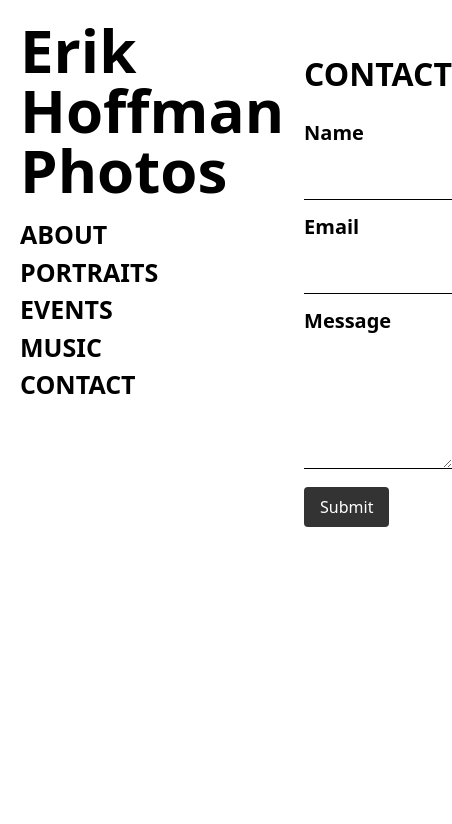
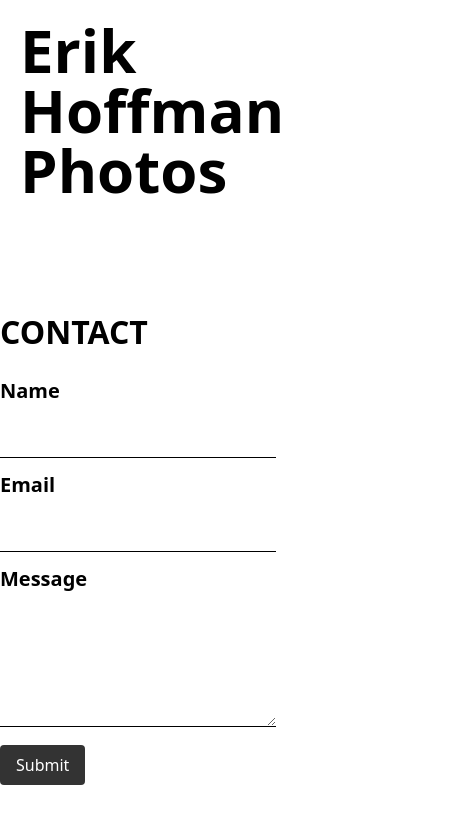
Before and after one commit to ehoffman66/photography-portfolio, a React (Create React App) app: page /contact in a window 390 px wide. Shown: the top 824 px of the page, 452 px wide, since content can reach past the window. Built offline with nearby package versions, Linux system fonts and the light colour scheme.

Commit message:
Update styling to accomidate mobile viewing

```diff
--- a/src/App.css
+++ b/src/App.css
@@ -39,16 +39,31 @@
 
 .app-container {
   display: flex;
-  height: 100vh; /* occupy the full viewport height */
+  height: 100vh;
+  flex-direction: row;
+}
+
+@media screen and (max-width: 768px) {
+  .app-container {
+    flex-direction: column;
+  }
+
+  .app-container > nav {
+    width: 100%;
+  }
+
+  .app-container > .routes {
+    width: 100%;
+  }
 }
 
 .app-container > nav {
-  flex: 0 0 20%; /* do not grow, do not shrink, base width is 20% of the container */
+  flex: 0 0 20%;
   padding: 20px;
 }
 
 .app-container > .routes {
-  flex: 1; /* grow to occupy all remaining space */
+  flex: 1;
   padding: 20px;
 }
 
@@ -67,8 +82,8 @@
 }
 
 .nav-link:hover {
-  color: #18d9bb; /* Change to your desired hover color */
-  font-size: 28px; /* Increase the font size on hover */
+  color: #18d9bb;
+  font-size: 28px;
 }
 
 .contact-form-container input,
@@ -86,3 +101,65 @@
   outline: none;
   border-bottom: 1px solid #000;
 }
+
+.nav-toggler {
+  cursor: pointer;
+  width: 30px;
+  height: 22px;
+  position: relative;
+  display: flex;
+  flex-direction: column;
+  justify-content: space-between;
+  align-items: center;
+}
+
+.nav-toggler span {
+  width: 100%;
+  height: 4px;
+  background-color: #000; /* Changed color to black */
+  z-index: 1;
+}
+
+.nav-toggler.open span:nth-child(1) {
+  transform: rotate(45deg);
+  position: absolute;
+}
+
+.nav-toggler.open span:nth-child(2) {
+  opacity: 1;
+}
+
+.nav-toggler.open span:nth-child(3) {
+  transform: rotate(-45deg);
+  position: absolute;
+}
+
+.nav-menu {
+  display: none;
+  flex-direction: column;
+}
+
+.nav-menu.nav-open {
+  display: flex;
+}
+
+@media screen and (max-width: 768px) {
+  .nav-toggler {
+    display: block;
+  }
+
+  .nav-menu {
+    display: none;
+  }
+}
+
+@media screen and (min-width: 769px) {
+  .nav-toggler {
+    display: none;
+  }
+
+  .nav-menu {
+    display: flex;
+    flex-direction: column;
+  }
+}
```
